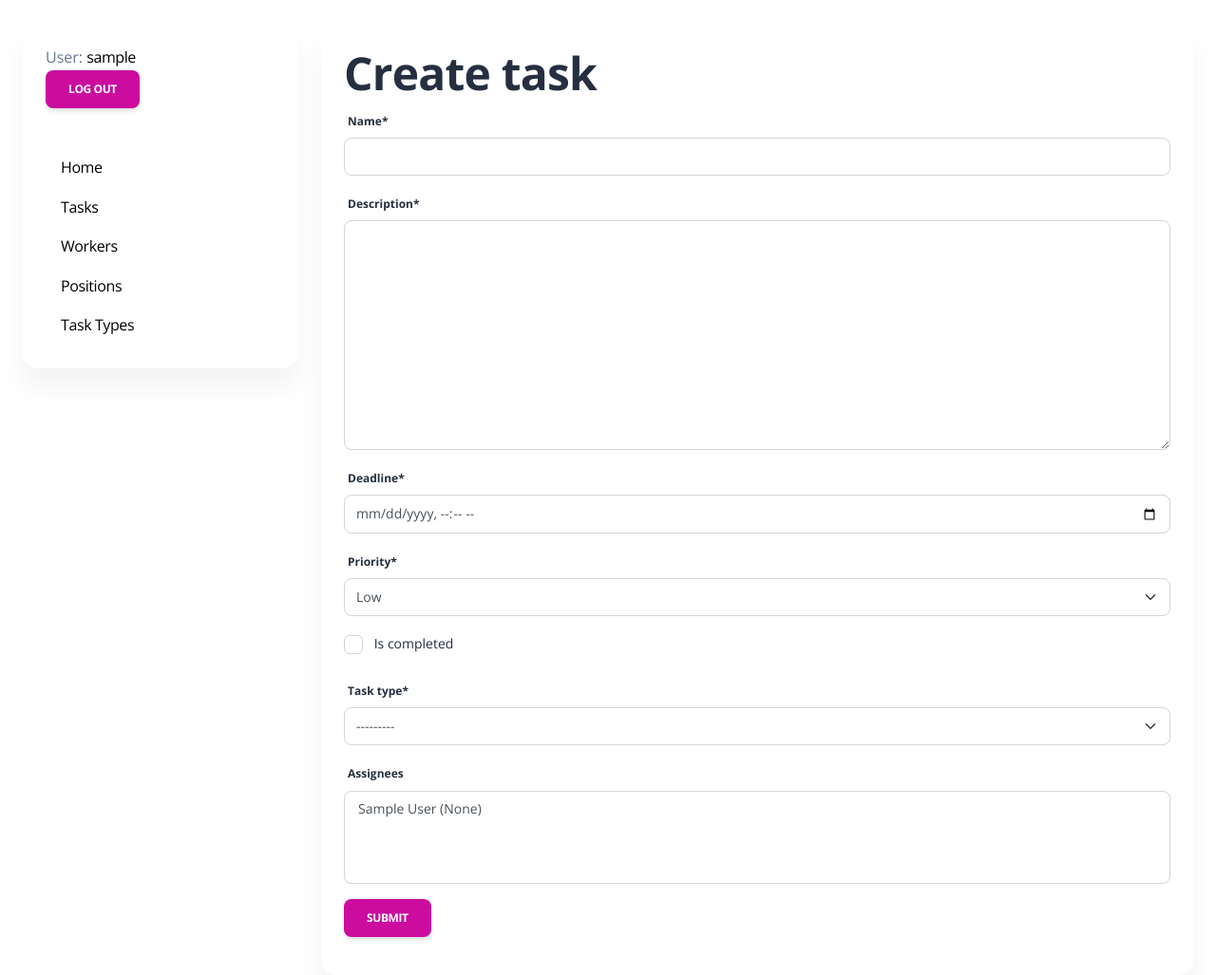
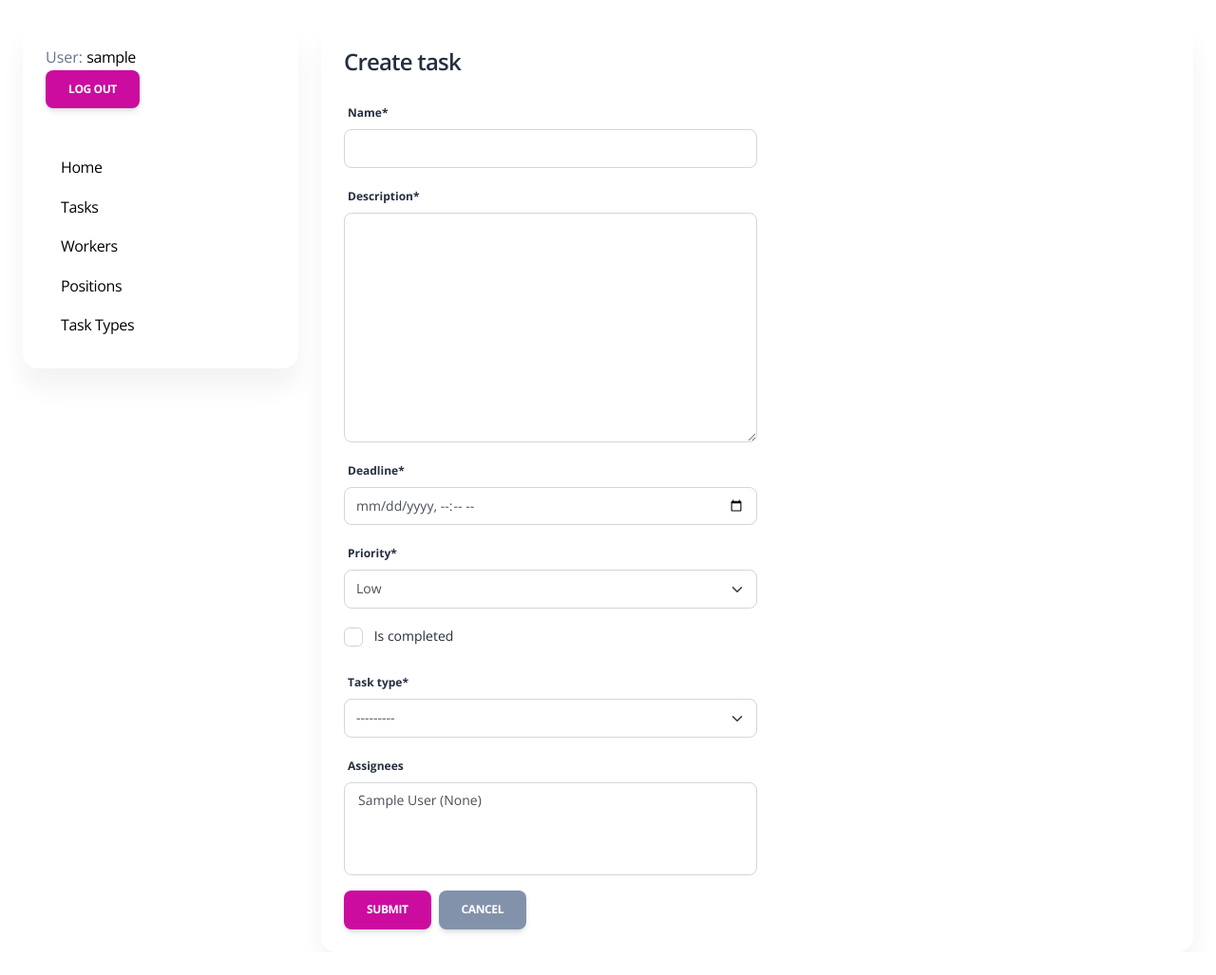
Before and after one commit to AndriiOne/crew-tasks, a Django app: page /tasks/create/ in a window 1280 px wide. Shown: the whole page at 95% size. After the commit the page ends 983 px from the top, so only its background shows below. Run offline with Django 5.2, Linux system fonts and the light colour scheme; the visitor is signed in with stand-in values (Sample User, id 1); data comes from the database, SQL or seed files in the repository; data that the repository does not hold is empty; some libraries are stand-ins or nearby versions.

Commit message:
Style task form page

```diff
--- a/templates/tasks/task_form.html
+++ b/templates/tasks/task_form.html
@@ -2,11 +2,21 @@
 {% load crispy_forms_filters %}
 
 {% block content %}
-  <h1>{{ object|yesno:"Update,Create" }} task</h1>
-  <form action="" method="post" novalidate>
-    {% csrf_token %}
-    {{ form|crispy }}
+  <h4 class="mb-4">{{ object|yesno:"Update,Create" }} task</h4>
 
-    <input type="submit" value="Submit" class="btn btn-primary">
-  </form>
+  <div class="col-md-6">
+    <form action="" method="post" novalidate>
+      {% csrf_token %}
+      {{ form|crispy }}
+
+      <div class="d-flex gap-2 mt-3">
+        <button type="submit" class="btn btn-primary mb-0">
+          Submit
+        </button>
+        <a href="{% url 'tasks:task-list' %}" class="btn btn-secondary mb-0">
+          Cancel
+        </a>
+      </div>
+    </form>
+  </div>
 {% endblock %}
```
